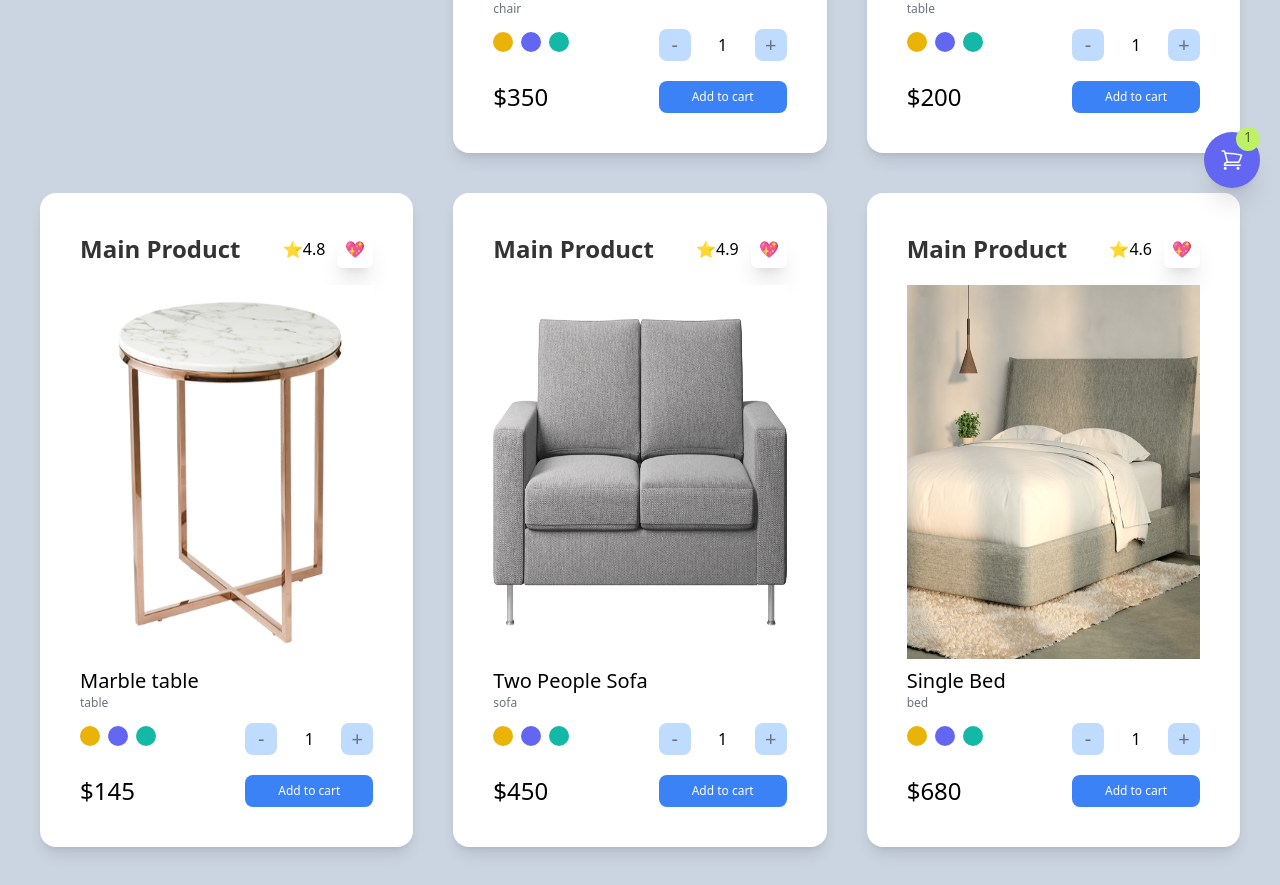
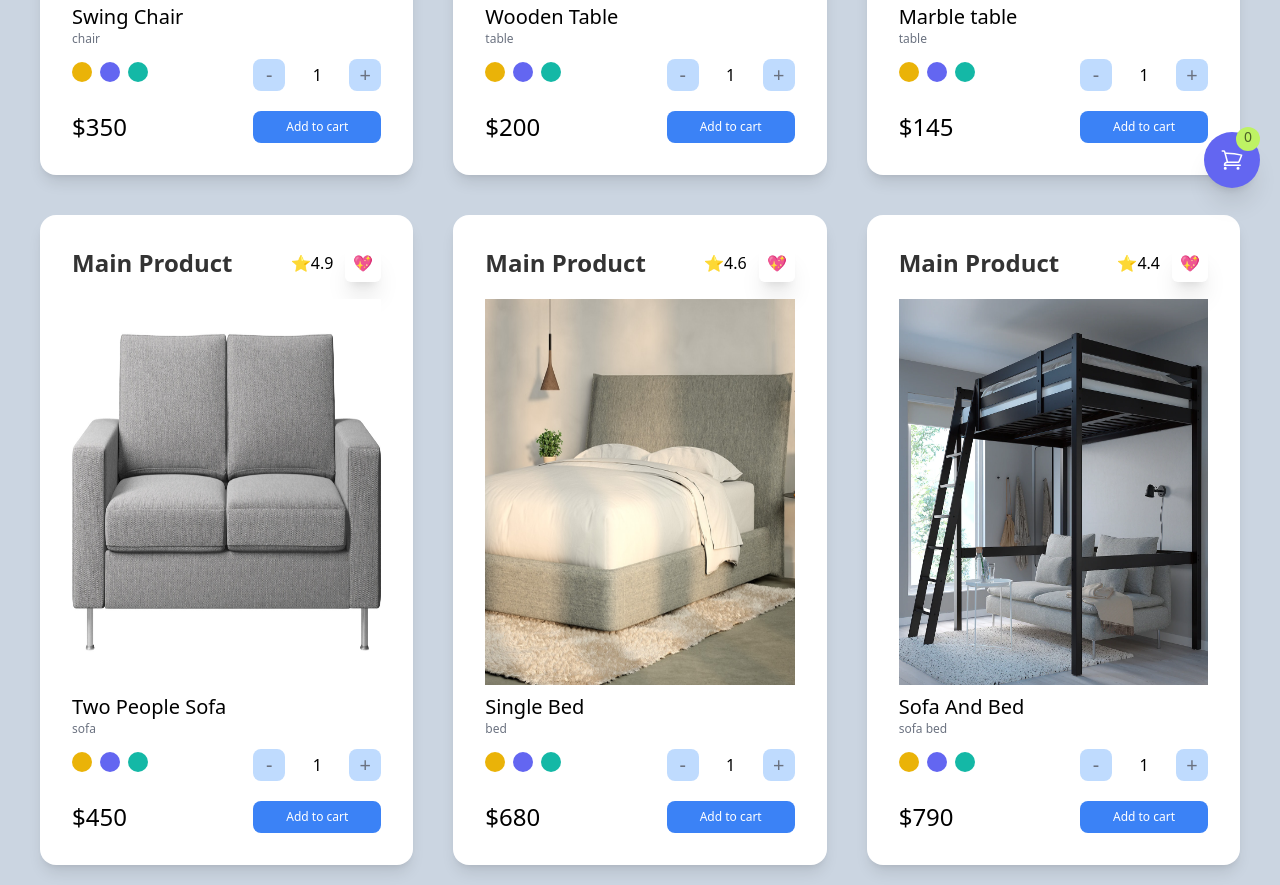
Before and after one commit to yeongminChae/experiment, a Next.js app: page /cloneCoding/marketCart in a window 1280 px wide. Shown: the part 580-1465 px from the top of the page. Built offline with nearby package versions, Linux system fonts and the light colour scheme.

Commit message:
portfolio day 17 part 1

```diff
--- a/libs/client/utils.ts
+++ b/libs/client/utils.ts
@@ -1,3 +1,8 @@
 export function cls(...classname: string[]) {
   return classname.join(" ");
 }
+
+export function numCal() {
+  let currentNum = 0;
+  return currentNum;
+}
--- a/pages/cloneCoding/marketCart/components/floatingBtn.tsx
+++ b/pages/cloneCoding/marketCart/components/floatingBtn.tsx
@@ -1,6 +1,6 @@
 import Link from "next/link";
 import React from "react";
-
+import { motion } from "framer-motion";
 interface Ifloat {
   href: string;
   children: React.ReactNode;
@@ -8,17 +8,12 @@ interface Ifloat {
 
 export default function FloatingBtn({ children, href }: Ifloat) {
   return (
-    <div className="">
+    <motion.div className="">
       <Link href={href}>
         <a className="fixed bottom-8 right-5 cursor-pointer rounded-full bg-indigo-500 p-4 text-white shadow-xl transition-colors hover:bg-indigo-400">
           {children}
         </a>
       </Link>
-      <div className="fixed bottom-[69px] right-5 h-6 w-6 cursor-pointer rounded-full bg-lime-300 transition-colors">
-        <span className="mx-1 flex items-center justify-center text-sm text-black/60">
-          1
-        </span>
-      </div>
-    </div>
+    </motion.div>
   );
 }
--- a/pages/cloneCoding/marketCart/components/loginForm.tsx
+++ b/pages/cloneCoding/marketCart/components/loginForm.tsx
@@ -22,7 +22,7 @@ const LoginForm = () => {
     setLogin((prev) => !prev);
   };
   return (
-    <div className="mb-5">
+    <div className="-mb-1 -mt-5">
       {login ? (
         <form className="flex h-56 flex-col justify-center space-y-2 rounded-2xl bg-white px-5 py-8 shadow-md focus-within:bg-blue-100">
           <div className="flex flex-col items-center justify-between">
--- a/pages/cloneCoding/marketCart/components/product.tsx
+++ b/pages/cloneCoding/marketCart/components/product.tsx
@@ -2,6 +2,7 @@ import Image, { StaticImageData } from "next/image";
 import { useState } from "react";
 import { motion } from "framer-motion";
 import styled from "styled-components";
+import { numCal } from "../../../../libs/client/utils";
 
 interface IProductProps {
   page: string;
@@ -20,12 +21,18 @@ const ProductBase = ({
   price,
   Images,
 }: IProductProps) => {
+  let currentNum = numCal();
   const [basicNum, setBasicNum] = useState(1);
   const [isClicked, setIsClicked] = useState(false);
+  const [isDoubleClicked, setIsDoubleClicked] = useState(false);
   const onAddBtnClick = () => {
     setIsClicked((prev) => !prev);
+    currentNum + 1;
   };
-  // console.log(isClicked);
+  const onDoubleClick = () => {
+    setIsDoubleClicked((prev) => !prev);
+    currentNum + 1;
+  };
   const onPluslick = () => {
     setBasicNum((prev) => prev + 1);
   };
@@ -36,7 +43,7 @@ const ProductBase = ({
     setBasicNum(1);
   }
   return (
-    <div className="rounded-2xl bg-white p-10 shadow-lg lg:col-span-2 xl:col-span-1 ">
+    <div className="rounded-2xl bg-white p-8 shadow-lg lg:col-span-2 xl:col-span-1 ">
       <div className="mb-5 flex items-center justify-between">
         <span className="text-2xl font-bold text-black/80 ">{page}</span>
         <div className="space-x-3 ">
@@ -48,8 +55,8 @@ const ProductBase = ({
         <Image
           src={Images}
           alt={cate + "photo"}
-          width={330}
-          height={420}
+          width={320}
+          height={400}
           placeholder="blur"
           className="object-center"
         />
@@ -88,7 +95,8 @@ const ProductBase = ({
             className="h-8 w-32 rounded-lg bg-blue-500 py-2 px-8 text-center text-xs text-white hover:bg-blue-600"
           >
             {isClicked ? (
-              <div className="flex justify-start">
+              <>
+                <motion.div className="flex justify-start">
                   <CartIcon
                     xmlns="http://www.w3.org/2000/svg"
                     fill="none"
@@ -108,13 +116,17 @@ const ProductBase = ({
                     />
                   </CartIcon>
                   <motion.span
+                    layoutId="circle"
                     animate={{ opacity: [0, 1], y: [0, 0] }}
                     transition={{ delay: 1.6 }}
                     className="absolute"
+                    onClick={onDoubleClick}
                   >
-                  😄 DONE !
+                    Click Me !!
                   </motion.span>
-              </div>
+                  {isDoubleClicked && <span>😄 DONE !</span>}
+                </motion.div>
+              </>
             ) : (
               <motion.span
                 initial={{ opacity: 1 }}
--- a/pages/cloneCoding/marketCart/index.tsx
+++ b/pages/cloneCoding/marketCart/index.tsx
@@ -1,3 +1,4 @@
+import { motion } from "framer-motion";
 import type { NextPage } from "next";
 import Link from "next/link";
 import ProductBase from "./components/product";
@@ -8,10 +9,13 @@ import sofaImage from "./Images/sofa1.png";
 import bedImage from "./Images/bed1.png";
 import bedSofaImage from "./Images/sofa-bed.png";
 import FloatingBtn from "./components/floatingBtn";
+import { numCal } from "../../../libs/client/utils";
 
 const MarketCart: NextPage = () => {
+  let currentNum = numCal();
   return (
-    <div className="dark grid min-h-screen gap-10 bg-slate-300 py-20 px-10 lg:grid-cols-2 xl:grid-cols-3 xl:place-content-center ">
+    <div>
+      <div className="sticky top-0 z-10 h-20 w-full bg-slate-500 px-6 pt-5 shadow-lg">
         <div className="flex justify-between">
           <div className="text-3xl font-bold">Homepage</div>
           <Link href={"marketCart/personalCart"}>
@@ -20,6 +24,8 @@ const MarketCart: NextPage = () => {
             </div>
           </Link>
         </div>
+      </div>
+      <div className="grid min-h-screen gap-10 bg-slate-300 py-6 px-10 lg:grid-cols-2 xl:grid-cols-3 xl:place-content-center ">
         <ProductBase
           page={"Main Product"}
           grade={4.5}
@@ -68,6 +74,15 @@ const MarketCart: NextPage = () => {
           price={790}
           Images={bedSofaImage}
         />
+        <motion.div>
+          <motion.div
+            layoutId="circle"
+            className="fixed bottom-[69px] right-5 z-10 h-6 w-6 cursor-pointer rounded-full bg-lime-300 transition-colors"
+          >
+            <span className="my-[0.5] mr-[0.5] flex items-center justify-center text-sm text-black/60">
+              {currentNum}
+            </span>
+          </motion.div>
           <FloatingBtn href={"marketCart/personalCart"}>
             <svg
               xmlns="http://www.w3.org/2000/svg"
@@ -84,10 +99,12 @@ const MarketCart: NextPage = () => {
               />
             </svg>
           </FloatingBtn>
-      <span className="h-1 text-xs ">
-        PS ... <br />I found those images from google Image. I use them only for
-        my studying. I promise not to take any financial gain.{" "}
+        </motion.div>
+        <span className="mb-10 h-1 text-xs ">
+          PS ... <br />I found those images from google Image. I use them only
+          for my studying. I promise not to take any financial gain.{" "}
         </span>
+      </div>
     </div>
   );
 };
--- a/pages/cloneCoding/marketCart/personalCart/index.tsx
+++ b/pages/cloneCoding/marketCart/personalCart/index.tsx
@@ -8,7 +8,7 @@ import SelectItem from "../components/selectItem";
 
 const PersonalCart: NextPage = () => {
   return (
-    <div className="dark grid min-h-screen gap-10 bg-slate-300 py-20 px-10 lg:grid-cols-2 xl:grid-cols-3 xl:place-content-center ">
+    <div className="dark grid min-h-screen gap-10 bg-slate-300 py-16 px-10 lg:grid-cols-2 xl:grid-cols-3 xl:place-content-center ">
       <Link href={"/cloneCoding/marketCart"}>
         <div className="-my-8 cursor-pointer">
           <motion.svg
```
Lines whose indentation alone changed are shown as unchanged.
